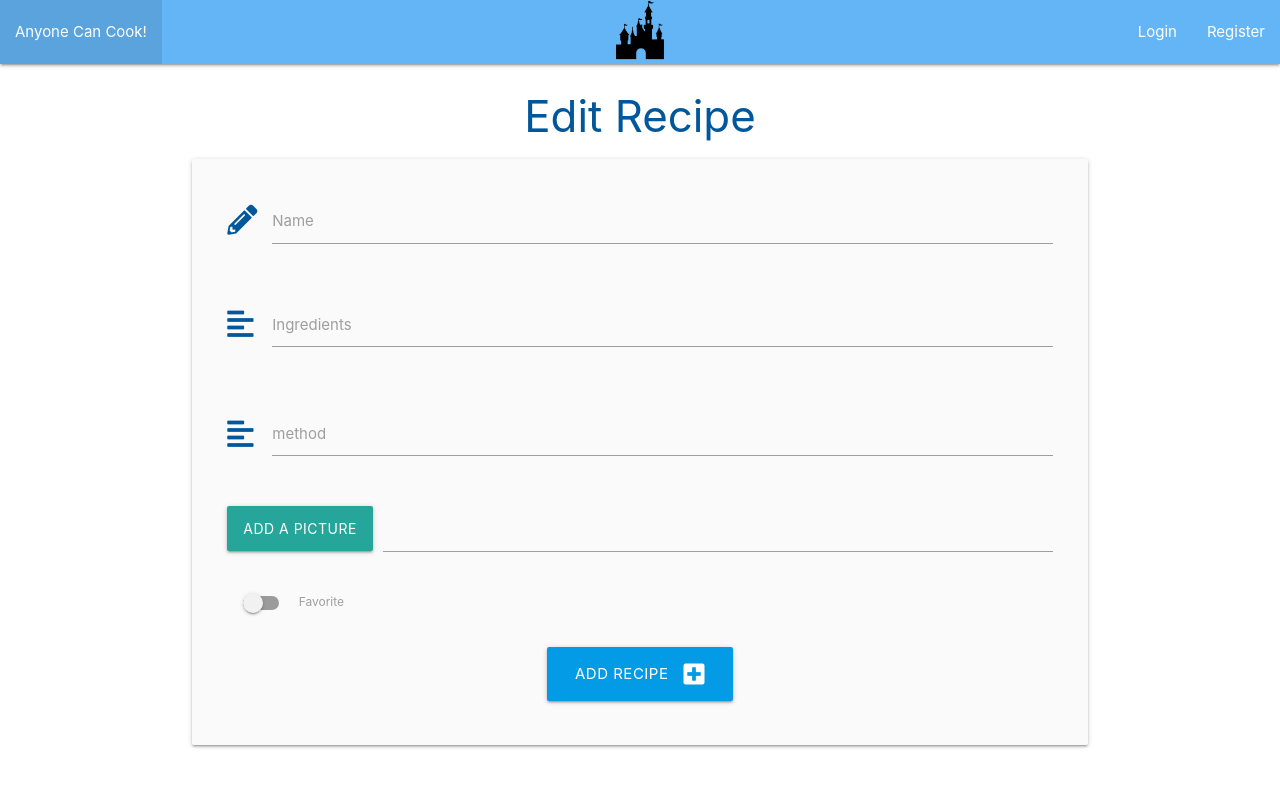
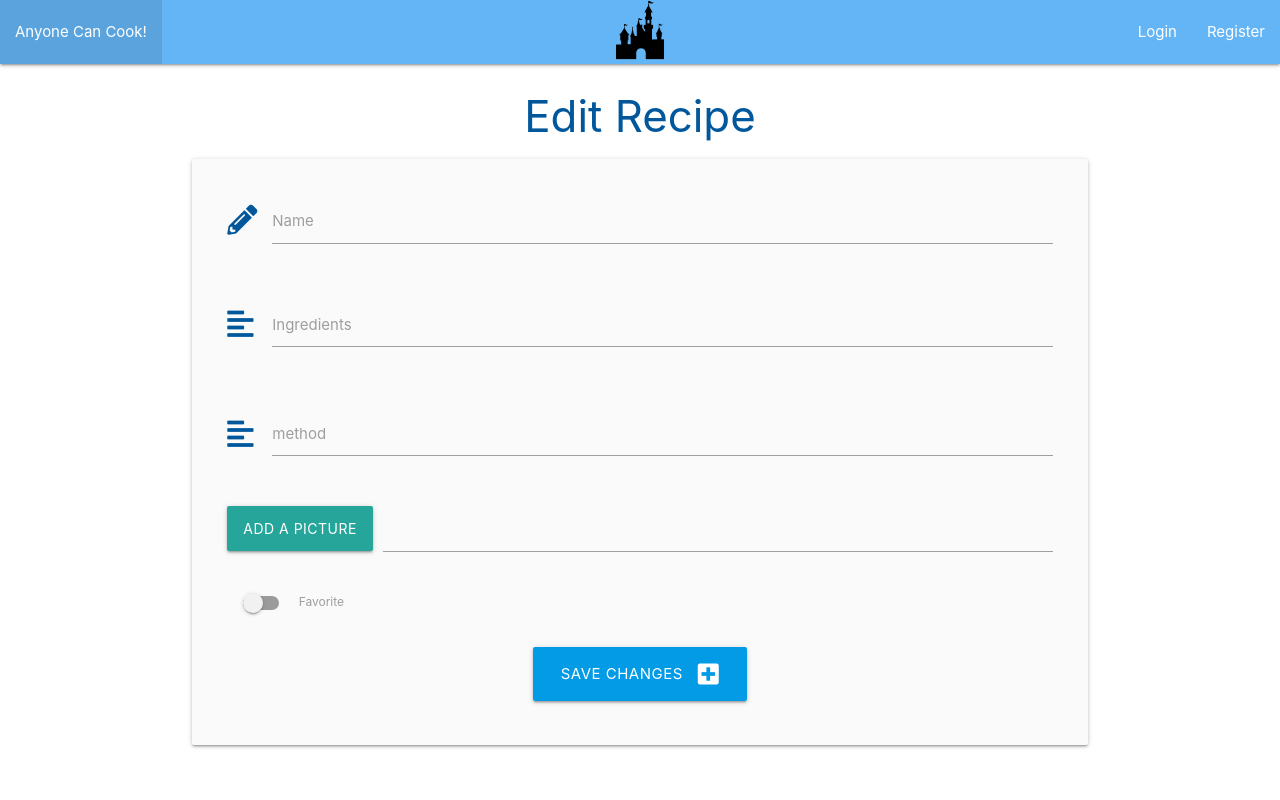
Before and after one commit to GBryant96/anyone-can-cook, a Flask app: template templates/edit_recipe.html in a window 1280 px wide. Run offline with Flask 2, Linux system fonts and the light colour scheme; the template is opened without the code that fills it, so the values that code supplies are empty; some libraries are stand-ins or nearby versions.

Commit message:
updated edit_recipe, WIP

```diff
--- a/app.py
+++ b/app.py
@@ -123,20 +123,26 @@ def edit_recipe(recipe_id):
     if request.method == "POST":
         favorite = "on" if request.form.get("favorite") else "off"
         submit = {
-            "name": request.form.get("name"),
+            "name ": request.form.get("name"),
             "ingredients": request.form.get("ingredients"),
             "method": request.form.get("method"),
+            "favorite": favorite,
             "image": request.form.get("image"),
-            "favorite": favorite,
             "created_by": session["user"]
         }
         mongo.db.recipe.update({"_id": ObjectId(recipe_id)}, submit)
-        flash("Recipe Successfully Updated")
+        flash("recipe Successfully Updated")
 
     recipe = mongo.db.recipe.find_one({"_id": ObjectId(recipe_id)})
     return render_template("edit_recipe.html", recipe=recipe)
 
 
+@app.route("/delete_recipe/<recipe_id>")
+def delete_recipe(recipe_id):
+    mongo.db.recipe.remove({"_id": ObjectId(recipe_id)})
+    flash("recipe Successfully Deleted")
+    return redirect(url_for("get_recipe"))
+
 if __name__ == "__main__":
     app.run(host=os.environ.get("IP"),
             port=int(os.environ.get("PORT")),
--- a/templates/edit_recipe.html
+++ b/templates/edit_recipe.html
@@ -64,7 +64,7 @@
             <div class="row">
                 <div class="col s12 center-align">
                     <button type="submit" class="btn-large light-blue darken-1 text-shadow">
-                    Add Recipe <i class="fas fa-plus-square right"></i>
+                    Save Changes <i class="fas fa-plus-square right"></i>
                     </button>
                 </div>
             </div>
```
